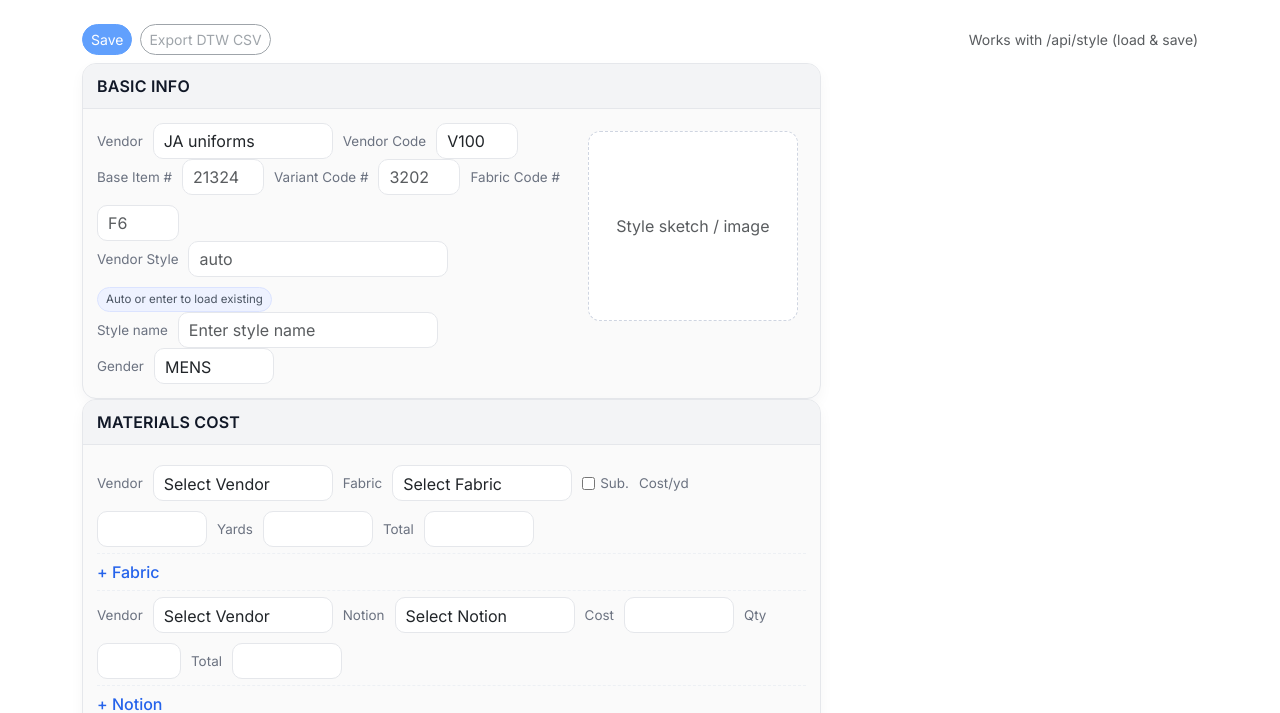
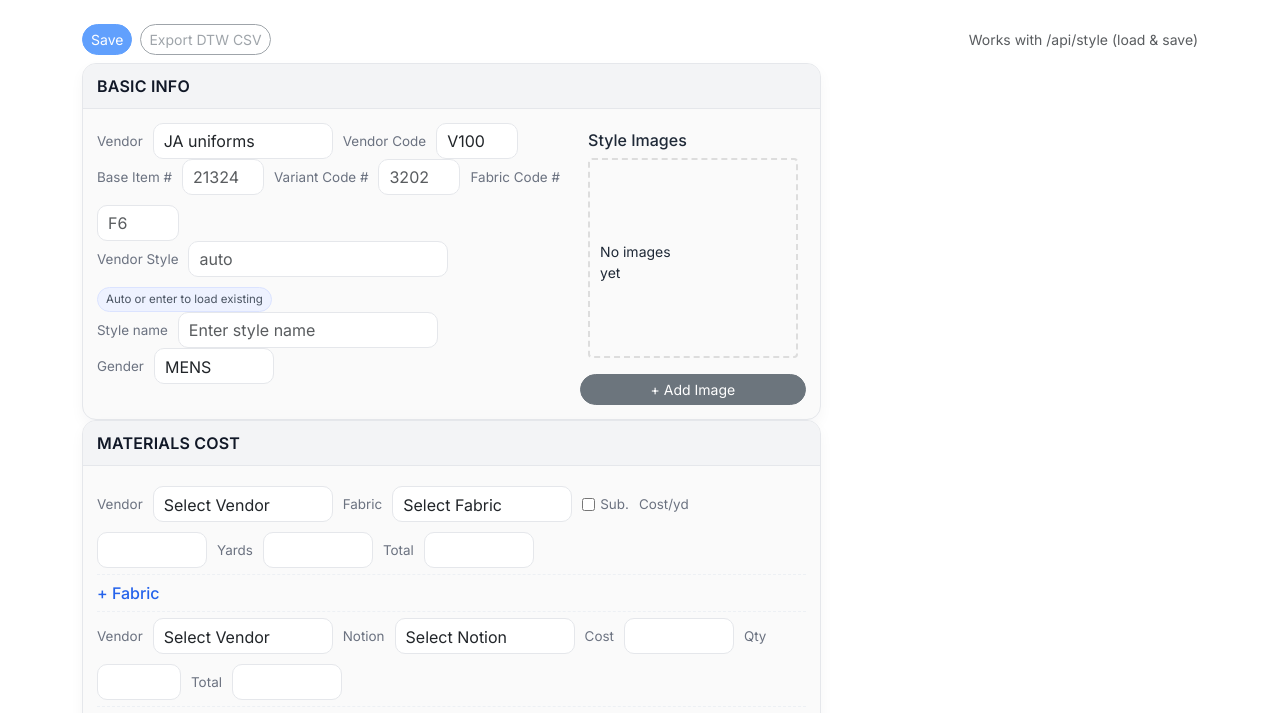
Before and after one commit to JAITteam/ja-uniforms-pricing, a Flask app: page /style/new in a window 1280 px wide. Shown: the part 62-775 px from the top of the page. Run offline with Flask 3, Linux system fonts and the light colour scheme; tables that the repository leaves empty hold one stand-in row (values such as "Sample post").

Commit message:
Your descriptive commit message here

```diff
--- a/app.py
+++ b/app.py
@@ -7,9 +7,22 @@ from database import db
 from flask import Flask, render_template, redirect, url_for, request, flash, send_from_directory
 from config import Config
 from database import db
+import os
+from werkzeug.utils import secure_filename
+
+
+
 # Initialize Flask app
 app = Flask(__name__)
 app.config.from_object(Config)
+
+
+UPLOAD_FOLDER = 'static/img'
+ALLOWED_EXTENSIONS = {'png', 'jpg', 'jpeg', 'gif'}
+app.config['UPLOAD_FOLDER'] = UPLOAD_FOLDER
+
+def allowed_file(filename):
+    return '.' in filename and filename.rsplit('.', 1)[1].lower() in ALLOWED_EXTENSIONS
 
 # Initialize database with app
 db.init_app(app)
@@ -167,6 +180,68 @@ def test_complete_lookup():
         return "<h1>No style found!</h1><a href='/create-complete-data'>Create Sample Data First</a>"
 
 # ===== ADMIN ROUTES (Future expansion) =====
+@app.route('/api/style/<int:style_id>/upload-image', methods=['POST'])
+def upload_style_image(style_id):
+    style = Style.query.get_or_404(style_id)
+
+    if 'image' not in request.files:
+        return jsonify({'error': 'No file'}), 400
+
+    file = request.files['image']
+
+    if file.filename == '':
+        return jsonify({'error': 'No file selected'}), 400
+
+    if file and allowed_file(file.filename):
+        filename = secure_filename(f"{style_id}_{datetime.now().timestamp()}_{file.filename}")
+        filepath = os.path.join(app.config['UPLOAD_FOLDER'], filename)
+        file.save(filepath)
+
+        # Check if this should be primary (first image)
+        is_primary = StyleImage.query.filter_by(style_id=style_id).count() == 0
+
+        img = StyleImage(
+            style_id=style_id,
+            filename=filename,
+            is_primary=is_primary
+        )
+        db.session.add(img)
+        db.session.commit()
+
+        return jsonify({
+            'success': True,
+            'id': img.id,
+            'filename': filename,
+            'url': f'/static/img/{filename}'
+        })
+
+    return jsonify({'error': 'Invalid file type'}), 400
+
+@app.route('/api/style-image/<int:image_id>', methods=['DELETE'])
+def delete_style_image(image_id):
+    img = StyleImage.query.get_or_404(image_id)
+
+    # Delete file
+    filepath = os.path.join(app.config['UPLOAD_FOLDER'], img.filename)
+    if os.path.exists(filepath):
+        os.remove(filepath)
+
+    db.session.delete(img)
+    db.session.commit()
+
+    return jsonify({'success': True})
+
+@app.route('/api/style/<int:style_id>/images', methods=['GET'])
+def get_style_images(style_id):
+    images = StyleImage.query.filter_by(style_id=style_id).order_by(StyleImage.is_primary.desc()).all()
+    return jsonify([{
+        'id': img.id,
+        'url': f'/static/img/{img.filename}',
+        'is_primary': img.is_primary
+    } for img in images])
+
+
+
 @app.route('/migrate-db')
 def migrate_db():
     """One-time migration to add new columns to styles table"""
@@ -999,6 +1074,9 @@ def master_costs_editable():
     html += """
             <!-- COLORS SECTION -->
             <h2>Colors</h2>
+            <div style="margin-bottom: 15px;">
+                <input type="text" id="colorSearch" placeholder="Search colors..." style="width: 300px; padding: 8px; margin-bottom: 10px;">
+            </div>
             <button class="btn btn-success add-row-btn" onclick="openModal('color')">+ Add Color</button>
             <table class="vendors">
                 <thead>
@@ -1007,13 +1085,13 @@ def master_costs_editable():
                         <th style="width: 120px;">Actions</th>
                     </tr>
                 </thead>
-                <tbody>
+                <tbody id="colorTableBody">
     """
 
     colors = Color.query.order_by(Color.name).all()
     for color in colors:
         html += f"""
-                    <tr>
+                    <tr class="color-row">
                         <td>{color.name}</td>
                         <td>
                             <div class="actions">
@@ -1328,6 +1406,17 @@ def master_costs_editable():
                 }}
             }}
 
+            // Color search filter - ADD THIS ENTIRE BLOCK HERE
+            document.getElementById('colorSearch')?.addEventListener('input', function() {{
+                const searchTerm = this.value.toLowerCase();
+                const rows = document.querySelectorAll('.color-row');
+
+                rows.forEach(row => {{
+                    const colorName = row.cells[0].textContent.toLowerCase();
+                    row.style.display = colorName.includes(searchTerm) ? '' : 'none';
+                }});
+            }});
+
             function deleteItem(type, id) {{
                 fetch(`/api/${{type}}s/${{id}}`, {{
                     method: 'DELETE'
@@ -1907,6 +1996,7 @@ def api_style_by_vendor_style():
     return jsonify({
         "found": True,
         "style": {
+            "id": style.id,
             "vendor_style": style.vendor_style,
             "base_item_number": style.base_item_number,
             "variant_code": style.variant_code,
--- a/static/js/app.js
+++ b/static/js/app.js
@@ -344,6 +344,11 @@ document.addEventListener('DOMContentLoaded', () => {
       }
     }
 
+    // Load images - ADD THIS
+    if (data.style && data.style.id) {
+      await loadStyleImages(data.style.id);
+    }
+
     recalcMaterials();
     recalcLabor();
     if ($('#saveBtn')) $('#saveBtn').disabled = false;
@@ -458,13 +463,18 @@ document.addEventListener('DOMContentLoaded', () => {
 
       if (res.ok && out.ok) {
         alert(out.new ? 'Created new style!' : 'Updated style.');
+        // Set current style ID and load images
+        if (out.style_id) {
+          currentStyleId = out.style_id;
+          await loadStyleImages(out.style_id);
+        }
       } else {
         alert('Save failed: ' + (out.error || res.statusText));
-      }
-    } catch (error) {
-      alert('Save failed: ' + error.message);
     }
-  });
+  } catch (error) {
+    alert('Save failed: ' + error.message);
+  }
+});
 
   $('#addFabric')?.addEventListener('click', () => {
     const newRow = document.createElement('div');
@@ -692,6 +702,78 @@ document.addEventListener('DOMContentLoaded', () => {
     selected.forEach(opt => opt.remove());
   };
 
+  // IMAGE MANAGEMENT - ADD THIS ENTIRE BLOCK HERE
+  let currentStyleId = null;
+
+  async function loadStyleImages(styleId) {
+    currentStyleId = styleId;
+    const res = await fetch(`/api/style/${styleId}/images`);
+    const images = await res.json();
+
+    const gallery = $('#imageGallery');
+    if (!gallery) return;
+
+    gallery.innerHTML = '';
+
+    if (images.length === 0) {
+      gallery.innerHTML = '<div style="grid-column: 1/-1; text-align: center; color: #999;">No images yet</div>';
+      return;
+    }
+
+    images.forEach(img => {
+      const imgDiv = document.createElement('div');
+      imgDiv.style.position = 'relative';
+      imgDiv.innerHTML = `
+        <img src="${img.url}" style="width: 100%; height: 120px; object-fit: cover; border-radius: 4px; border: 2px solid #ddd;">
+        <button onclick="deleteImage(${img.id})" style="position: absolute; top: 2px; right: 2px; background: #dc3545; color: white; border: none; border-radius: 50%; width: 22px; height: 22px; cursor: pointer; font-weight: bold;">×</button>
+        ${img.is_primary ? '<span style="position: absolute; bottom: 2px; left: 2px; background: #28a745; color: white; padding: 2px 6px; border-radius: 3px; font-size: 10px; font-weight: bold;">Primary</span>' : ''}
+      `;
+      gallery.appendChild(imgDiv);
+    });
+  }
+
+$('#imageUpload')?.addEventListener('change', async function(e) {
+  const file = e.target.files[0];
+  if (!file || !currentStyleId) {
+    alert('Please save the style first before uploading images');
+    e.target.value = '';
+    return;
+  }
+
+  const formData = new FormData();
+  formData.append('image', file);
+
+  const res = await fetch(`/api/style/${currentStyleId}/upload-image`, {
+    method: 'POST',
+    body: formData
+  });
+
+  if (res.ok) {
+    await loadStyleImages(currentStyleId);
+    e.target.value = '';
+  } else {
+    const error = await res.json();
+    alert('Failed to upload image: ' + (error.error || 'Unknown error'));
+  }
+});
+
+window.deleteImage = async function(imageId) {
+  if (!confirm('Delete this image?')) return;
+
+  const res = await fetch(`/api/style-image/${imageId}`, {
+    method: 'DELETE'
+  });
+
+  if (res.ok) {
+    await loadStyleImages(currentStyleId);
+  } else {
+    alert('Failed to delete image');
+  }
+};
+
+
+
+
   $('#add_var')?.addEventListener('click', ()=>{
     const v=$('#var_input')?.value.trim();
     if(!v) return;
--- a/templates/style_wizard.html
+++ b/templates/style_wizard.html
@@ -47,10 +47,16 @@
       </div>
       <div class="col-lg-4">
         <div class="p-2">
-          <div class="sketch d-flex align-items-center justify-content-center">
-            <span class="text-muted">Style sketch / image</span>
+          <h6 class="mb-2">Style Images</h6>
+          <div id="imageGallery" style="display: grid; grid-template-columns: repeat(2, 1fr); gap: 8px; min-height: 200px; border: 2px dashed #ddd; padding: 10px; border-radius: 4px; background: #fafafa;">
+            <div class="d-flex align-items-center justify-content-center text-muted" style="grid-column: 1 / -1;"></div>
+              <small>No images yet</small>
           </div>
         </div>
+        <input type="file" id="imageUpload" accept="image/png,image/jpeg,image/jpg,image/gif" style="display: none;">
+        <button type="button" class="btn btn-secondary btn-sm btn-pill mt-2 w-100" onclick="document.getElementById('imageUpload').click()">
+          + Add Image
+        </button>
       </div>
     </div>
   </div>
```
Also changed, not shown: models.py (+11 -0 lines), static/img/11_1759415140.508145_Screenshot_2025-10-02_094443.png (added), static/img/11_1759415162.875474_Screenshot_2025-10-02_094443.png (added).
